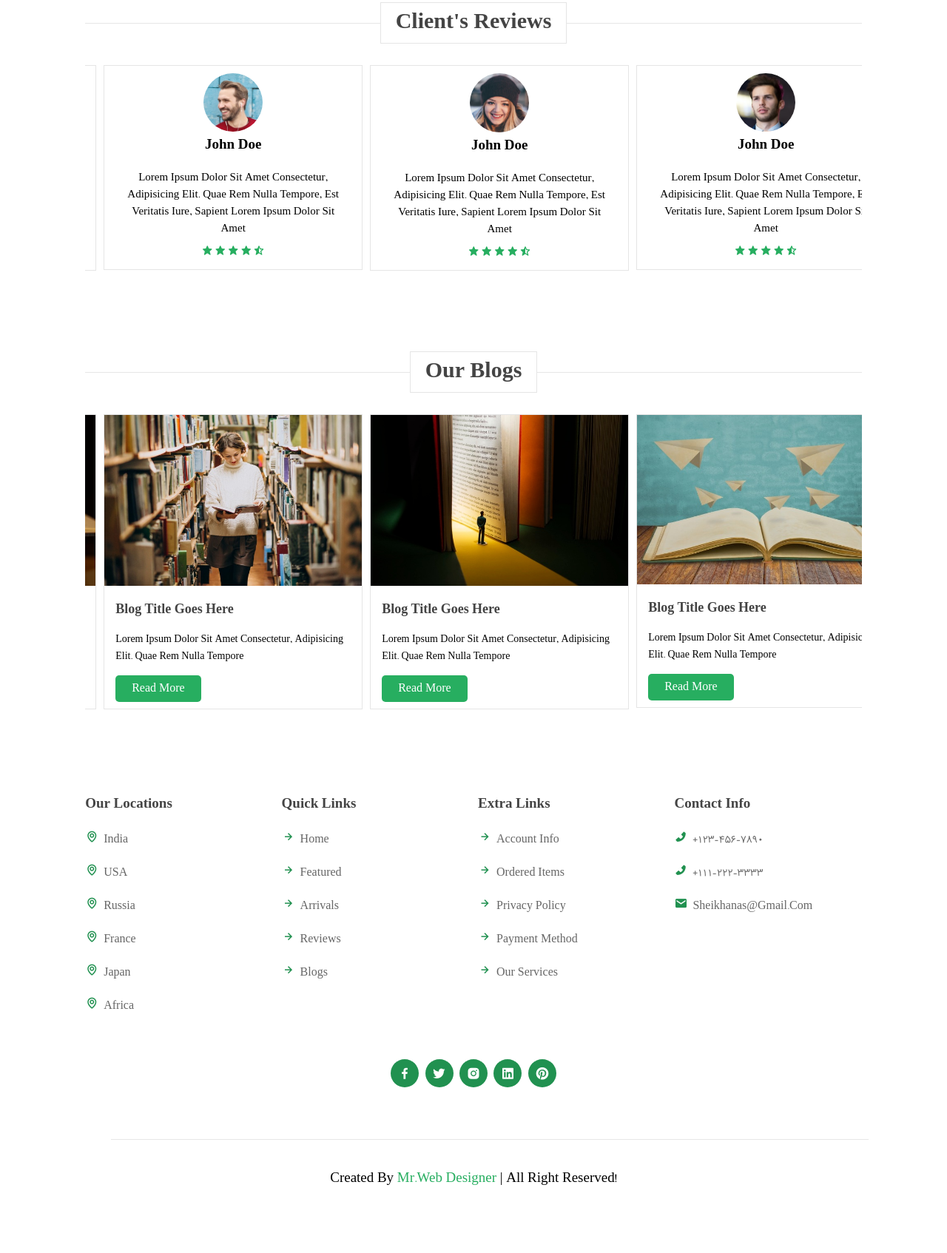
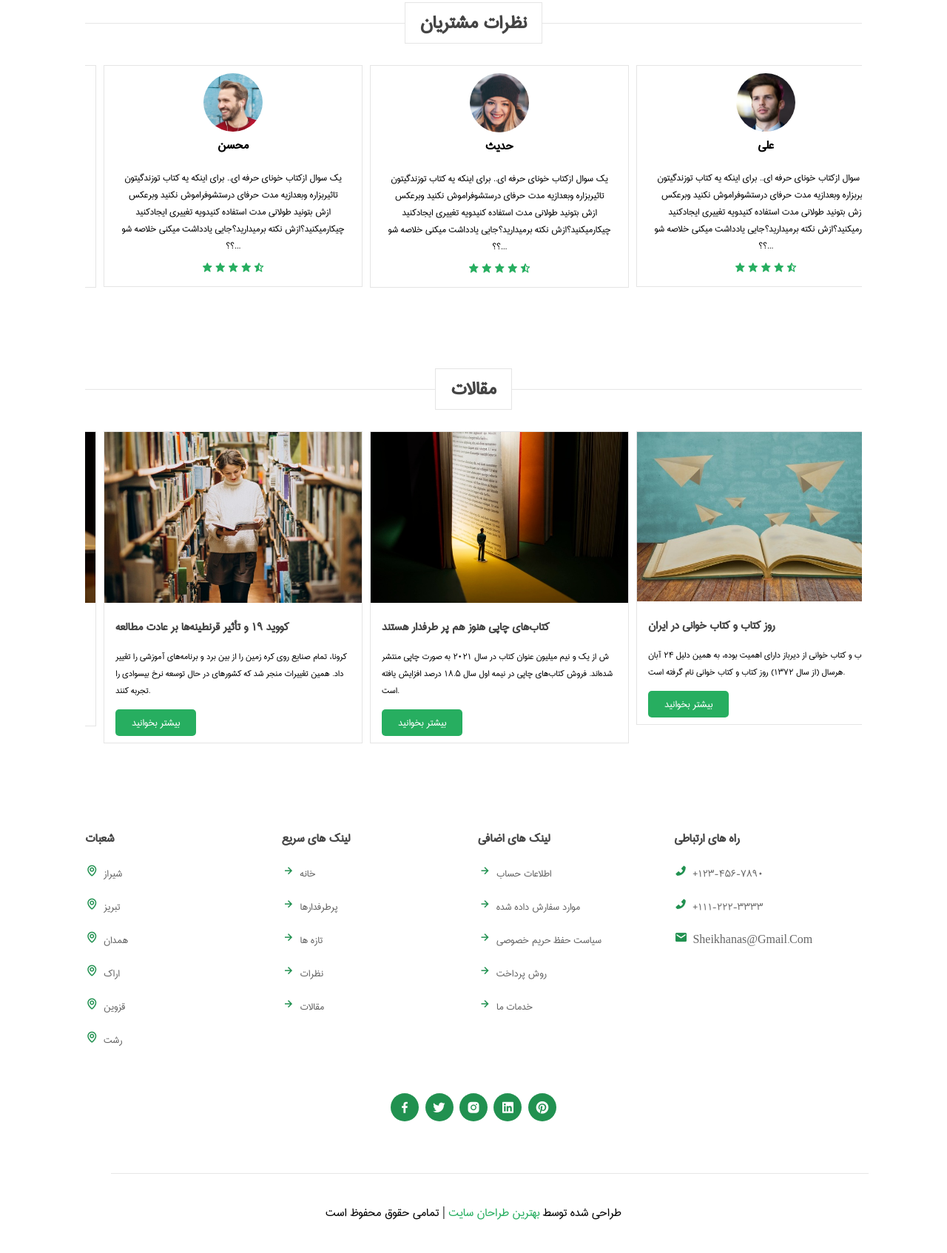
Before and after one commit to neginsh1996/bookly-store, a plain HTML site: page index.html in a window 1280 px wide. Shown: the part 2854-4548 px from the top of the page at 74% size. Before the commit the page ends 4502 px from the top, so only its background shows below. Drawn offline with nearby package versions, Linux system fonts and the light colour scheme.

Commit message:
Update index.html

```diff
--- a/index.html
+++ b/index.html
@@ -524,18 +524,16 @@
 
     <!--------Reviews section-------->
     <section class="Reviews" id="Reviews">
-        <h1 class="title"> <span>client's reviews</span></h1>
+        <h1 class="title"> <span>نظرات مشتریان</span></h1>
 
         <div class="swiper review-slider">
             <div class="swiper-wrapper">
                 <div class="swiper-slide box">
                     <img src="./image/pic-1.png" alt="">
                     <div class="review-text">
-                        <h1>john doe</h1>
+                        <h1>محسن </h1>
                         <p>
-                            Lorem Ipsum Dolor Sit Amet Consectetur, Adipisicing Elit.
-                            Quae Rem Nulla Tempore, Est Veritatis Iure, Sapient
-                            Lorem Ipsum Dolor Sit Amet
+                            یک سوال ازکتاب خونای حرفه ای.. برای اینکه یه کتاب توزندگیتون تاثیربزاره وبعدازیه مدت حرفای درستشوفراموش نکنید وبرعکس ازش بتونید طولانی مدت استفاده کنیدو‌یه تغییری ایجادکنید چیکارمیکنید؟ازش نکته برمیدارید؟جایی یادداشت میکنی خلاصه شو ؟؟...
                         </p>
 
                         <div class="stars">
@@ -551,11 +549,9 @@
                 <div class="swiper-slide box">
                     <img src="./image/pic-2.png" alt="">
                     <div class="review-text">
-                        <h1>john doe</h1>
+                        <h1>حدیث</h1>
                         <p>
-                            Lorem Ipsum Dolor Sit Amet Consectetur, Adipisicing Elit.
-                            Quae Rem Nulla Tempore, Est Veritatis Iure, Sapient
-                            Lorem Ipsum Dolor Sit Amet
+                            یک سوال ازکتاب خونای حرفه ای.. برای اینکه یه کتاب توزندگیتون تاثیربزاره وبعدازیه مدت حرفای درستشوفراموش نکنید وبرعکس ازش بتونید طولانی مدت استفاده کنیدو‌یه تغییری ایجادکنید چیکارمیکنید؟ازش نکته برمیدارید؟جایی یادداشت میکنی خلاصه شو ؟؟...
                         </p>
 
                         <div class="stars">
@@ -571,11 +567,9 @@
                 <div class="swiper-slide box">
                     <img src="./image/pic-3.png" alt="">
                     <div class="review-text">
-                        <h1>john doe</h1>
+                        <h1>علی</h1>
                         <p>
-                            Lorem Ipsum Dolor Sit Amet Consectetur, Adipisicing Elit.
-                            Quae Rem Nulla Tempore, Est Veritatis Iure, Sapient
-                            Lorem Ipsum Dolor Sit Amet
+                             یک سوال ازکتاب خونای حرفه ای.. برای اینکه یه کتاب توزندگیتون تاثیربزاره وبعدازیه مدت حرفای درستشوفراموش نکنید وبرعکس ازش بتونید طولانی مدت استفاده کنیدو‌یه تغییری ایجادکنید چیکارمیکنید؟ازش نکته برمیدارید؟جایی یادداشت میکنی خلاصه شو ؟؟...
                         </p>
 
                         <div class="stars">
@@ -591,11 +585,9 @@
                 <div class="swiper-slide box">
                     <img src="./image/pic-4.png" alt="">
                     <div class="review-text">
-                        <h1>john doe</h1>
+                        <h1>سارا</h1>
                         <p>
-                            Lorem Ipsum Dolor Sit Amet Consectetur, Adipisicing Elit.
-                            Quae Rem Nulla Tempore, Est Veritatis Iure, Sapient
-                            Lorem Ipsum Dolor Sit Amet
+                            یک سوال ازکتاب خونای حرفه ای.. برای اینکه یه کتاب توزندگیتون تاثیربزاره وبعدازیه مدت حرفای درستشوفراموش نکنید وبرعکس ازش بتونید طولانی مدت استفاده کنیدو‌یه تغییری ایجادکنید چیکارمیکنید؟ازش نکته برمیدارید؟جایی یادداشت میکنی خلاصه شو ؟؟...
                         </p>
 
                         <div class="stars">
@@ -611,11 +603,9 @@
                 <div class="swiper-slide box">
                     <img src="./image/pic-5.png" alt="">
                     <div class="review-text">
-                        <h1>john doe</h1>
+                        <h1>رامین</h1>
                         <p>
-                            Lorem Ipsum Dolor Sit Amet Consectetur, Adipisicing Elit.
-                            Quae Rem Nulla Tempore, Est Veritatis Iure, Sapient
-                            Lorem Ipsum Dolor Sit Amet
+                            یک سوال ازکتاب خونای حرفه ای.. برای اینکه یه کتاب توزندگیتون تاثیربزاره وبعدازیه مدت حرفای درستشوفراموش نکنید وبرعکس ازش بتونید طولانی مدت استفاده کنیدو‌یه تغییری ایجادکنید چیکارمیکنید؟ازش نکته برمیدارید؟جایی یادداشت میکنی خلاصه شو ؟؟...
                         </p>
 
                         <div class="stars">
@@ -631,11 +621,9 @@
                 <div class="swiper-slide box">
                     <img src="./image/pic-6.png" alt="">
                     <div class="review-text">
-                        <h1>john doe</h1>
+                        <h1>آرمیتا</h1>
                         <p>
-                            Lorem Ipsum Dolor Sit Amet Consectetur, Adipisicing Elit.
-                            Quae Rem Nulla Tempore, Est Veritatis Iure, Sapient
-                            Lorem Ipsum Dolor Sit Amet
+                            یک سوال ازکتاب خونای حرفه ای.. برای اینکه یه کتاب توزندگیتون تاثیربزاره وبعدازیه مدت حرفای درستشوفراموش نکنید وبرعکس ازش بتونید طولانی مدت استفاده کنیدو‌یه تغییری ایجادکنید چیکارمیکنید؟ازش نکته برمیدارید؟جایی یادداشت میکنی خلاصه شو ؟؟...
                         </p>
 
                         <div class="stars">
@@ -653,67 +641,62 @@
 
     <!--------Blogs section-------->
     <section class="blog" id="blog">
-        <h1 class="title"> <span>our blogs</span></h1>
+        <h1 class="title"> <span>مقالات</span></h1>
 
         <div class="swiper blog-slider">
             <div class="swiper-wrapper">
                 <div class="swiper-slide box">
                     <img src="./image/blog-1.jpg" alt="">
                     <div class="blog-text">
-                        <h1>blog title goes here</h1>
+                        <h1>کووید ۱۹ و تأثیر قرنطینه‌ها بر عادت مطالعه</h1>
                         <p>
-                            Lorem Ipsum Dolor Sit Amet Consectetur, Adipisicing Elit.
-                            Quae Rem Nulla Tempore
+                            کرونا، تمام صنایع روی کره زمین را از بین برد و برنامه‌های آموزشی را تغییر داد. همین تغییرات منجر شد که کشورهای در حال توسعه نرخ بیسوادی را تجربه کنند.
                         </p>
-                        <a href="#" class="btn">read more</a>
+                        <a href="#" class="btn">بیشتر بخوانید</a>
                     </div>
                 </div>
 
                 <div class="swiper-slide box">
                     <img src="./image/blog-2.jpg" alt="">
                     <div class="blog-text">
-                        <h1>blog title goes here</h1>
+                        <h1>کتاب‌های چاپی هنوز هم پر طرفدار هستند</h1>
                         <p>
-                            Lorem Ipsum Dolor Sit Amet Consectetur, Adipisicing Elit.
-                            Quae Rem Nulla Tempore
+                            ش از یک و نیم میلیون عنوان کتاب در سال ۲۰۲۱ به صورت چاپی منتشر شده‌اند. فروش کتاب‌های چاپی در نیمه اول سال ۱۸.۵ درصد افزایش یافته است.
                         </p>
-                        <a href="#" class="btn">read more</a>
+                        <a href="#" class="btn">بیشتر بخوانید</a>
                     </div>
                 </div>
 
                 <div class="swiper-slide box">
                     <img src="./image/blog-3.jpg" alt="">
                     <div class="blog-text">
-                        <h1>blog title goes here</h1>
+                        <h1>روز کتاب و کتاب خوانی در ایران</h1>
                         <p>
-                            Lorem Ipsum Dolor Sit Amet Consectetur, Adipisicing Elit.
-                            Quae Rem Nulla Tempore
+                            کتاب و کتاب خوانی از دیرباز دارای اهمیت بوده، به همین دلیل ۲۴ آبان هرسال (از سال ۱۳۷۲) روز کتاب و کتاب خوانی نام گرفته است.
                         </p>
-                        <a href="#" class="btn">read more</a>
+                        <a href="#" class="btn">بیشتر بخوانید</a>
                     </div>
                 </div>
 
                 <div class="swiper-slide box">
                     <img src="./image/blog-4.jpg" alt="">
                     <div class="blog-text">
-                        <h1>blog title goes here</h1>
+                        <h1>کدام کشور بیشترین میزان کتاب خوانی را دارد</h1>
                         <p>
-                            Lorem Ipsum Dolor Sit Amet Consectetur, Adipisicing Elit.
-                            Quae Rem Nulla Tempore
+                            هند، با میانگین ۱۰ ساعت و ۴۲ دقیقه مطالعه، کشوری است که بیشترین میزان کتاب خوانی را در جهان دارد.
                         </p>
-                        <a href="#" class="btn">read more</a>
+                        <a href="#" class="btn">بیشتر بخوانید</a>
                     </div>
                 </div>
 
                 <div class="swiper-slide box">
                     <img src="./image/blog-5.jpg" alt="">
                     <div class="blog-text">
-                        <h1>blog title goes here</h1>
+                        <h1>چگونه عادت کتاب خوانی را در خود تقویت کنیم</h1>
                         <p>
-                            Lorem Ipsum Dolor Sit Amet Consectetur, Adipisicing Elit.
-                            Quae Rem Nulla Tempore
+                            تهیه لیستی از کتاب‌های مورد علاقه ، در نظر گرفتن زمان برای مطالعه ، انتخاب یک مکان خوب برای مطالعه
                         </p>
-                        <a href="#" class="btn">read more</a>
+                        <a href="#" class="btn">بیشتر بخوانید</a>
                     </div>
                 </div>
             </div>
@@ -724,35 +707,35 @@
     <section class="contact">
         <div class="contact-container">
             <div class="contact-text">
-                <h1>our locations</h1>
-                <a href="#"><i class='bx bx-map'></i><span>india</span></a>
-                <a href="#"><i class='bx bx-map'></i><span>USA</span></a>
-                <a href="#"><i class='bx bx-map'></i><span>russia</span></a>
-                <a href="#"><i class='bx bx-map'></i><span>france</span></a>
-                <a href="#"><i class='bx bx-map'></i><span>japan</span></a>
-                <a href="#"><i class='bx bx-map'></i><span>africa</span></a>
+                <h1>شعبات</h1>
+                <a href="#"><i class='bx bx-map'></i><span>شیراز</span></a>
+                <a href="#"><i class='bx bx-map'></i><span>تبریز</span></a>
+                <a href="#"><i class='bx bx-map'></i><span>همدان</span></a>
+                <a href="#"><i class='bx bx-map'></i><span>اراک</span></a>
+                <a href="#"><i class='bx bx-map'></i><span>قزوین</span></a>
+                <a href="#"><i class='bx bx-map'></i><span>رشت</span></a>
             </div>
 
             <div class="contact-text">
-                <h1>quick links</h1>
-                <a href="#home"><i class='bx bx-right-arrow-alt'></i><span>home</span></a>
-                <a href="#featured"><i class='bx bx-right-arrow-alt'></i><span>featured</span></a>
-                <a href="#arrivals"><i class='bx bx-right-arrow-alt'></i><span>arrivals</span></a>
-                <a href="#Reviews"><i class='bx bx-right-arrow-alt'></i><span>reviews</span></a>
-                <a href="#blog"><i class='bx bx-right-arrow-alt'></i><span>blogs</span></a>
+                <h1>لینک های سریع</h1>
+                <a href="#home"><i class='bx bx-right-arrow-alt'></i><span>خانه</span></a>
+                <a href="#featured"><i class='bx bx-right-arrow-alt'></i><span>پرطرفدارها</span></a>
+                <a href="#arrivals"><i class='bx bx-right-arrow-alt'></i><span>تازه ها</span></a>
+                <a href="#Reviews"><i class='bx bx-right-arrow-alt'></i><span>نظرات</span></a>
+                <a href="#blog"><i class='bx bx-right-arrow-alt'></i><span>مقالات</span></a>
             </div>
 
             <div class="contact-text">
-                <h1>extra links</h1>
-                <a href="#"><i class='bx bx-right-arrow-alt'></i><span>account info</span></a>
-                <a href="#"><i class='bx bx-right-arrow-alt'></i><span>ordered items</span></a>
-                <a href="#"><i class='bx bx-right-arrow-alt'></i><span>privacy policy</span></a>
-                <a href="#"><i class='bx bx-right-arrow-alt'></i><span>payment method</span></a>
-                <a href="#"><i class='bx bx-right-arrow-alt'></i><span>our services</span></a>
+                <h1>لینک های اضافی</h1>
+                <a href="#"><i class='bx bx-right-arrow-alt'></i><span>اطلاعات حساب</span></a>
+                <a href="#"><i class='bx bx-right-arrow-alt'></i><span>موارد سفارش داده شده</span></a>
+                <a href="#"><i class='bx bx-right-arrow-alt'></i><span>سیاست حفظ حریم خصوصی</span></a>
+                <a href="#"><i class='bx bx-right-arrow-alt'></i><span>روش پرداخت</span></a>
+                <a href="#"><i class='bx bx-right-arrow-alt'></i><span>خدمات ما</span></a>
             </div>
 
             <div class="contact-text">
-                <h1>contact info</h1>
+                <h1>راه های ارتباطی</h1>
                 <a href="#"><i class='bx bxs-phone bx-flip-horizontal' ></i><span>+123-456-7890</span></a>
                 <a href="#"><i class='bx bxs-phone bx-flip-horizontal' ></i><span>+111-222-3333</span></a>
                 <a href="#"><i class='bx bxs-envelope'></i><span>sheikhanas@gmail.com</span></a>
@@ -771,7 +754,7 @@
     <!--------Footer section-------->
     <div class="footer">
         <h1 class="title"></h1>
-        <h2>created by <span>mr.web designer</span> | all right reserved!</h2>
+        <h2> طراحی شده توسط <span> بهترین طراحان سایت </span> | تمامی حقوق محفوظ است</h2>
     </div>
 
     <!--------loader-------->
```
